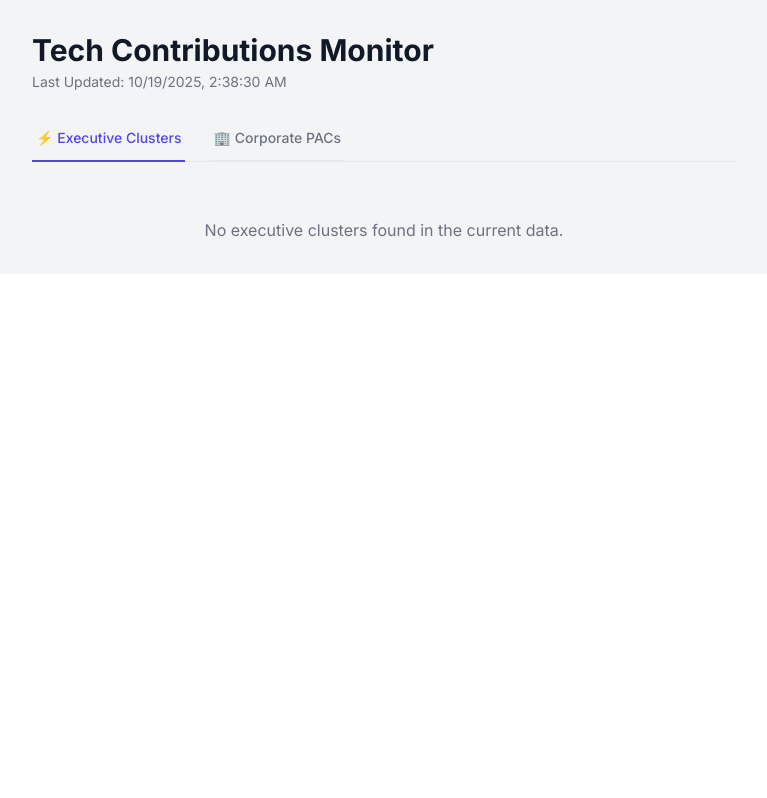
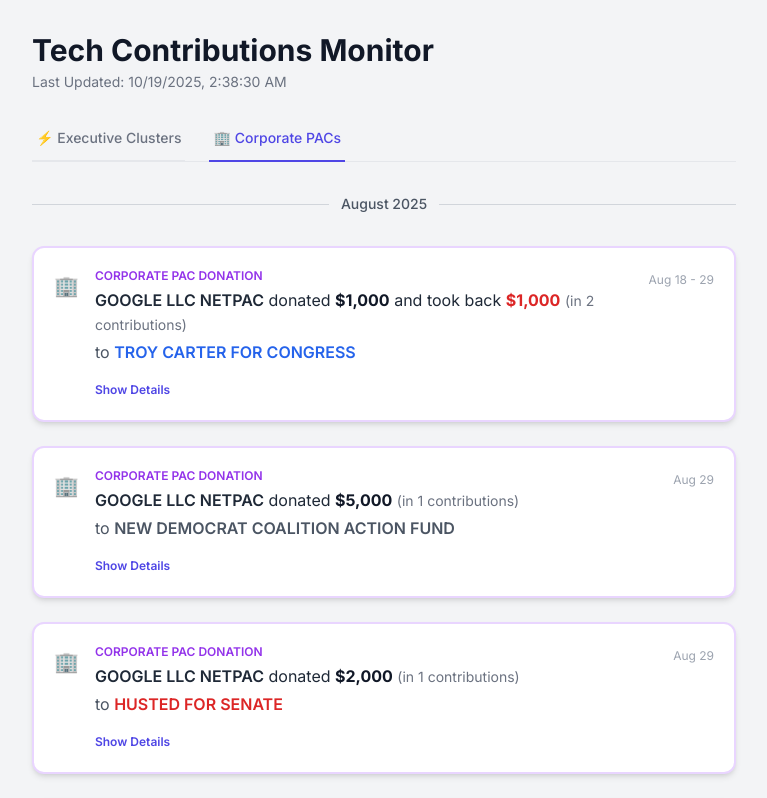
Before and after one commit to gautamh/tech-contrib-site, a SvelteKit app: page / in a window 1280 px wide. Shown: the top 798 px of the page, without its empty margins (256-1023 px from the left). Built offline with nearby package versions, Linux system fonts and the light colour scheme.

Commit message:
making the corporate PAC contributions tab the first tab

```diff
--- a/src/routes/+page.svelte
+++ b/src/routes/+page.svelte
@@ -121,17 +121,17 @@
 
         <div class="border-b border-gray-200">
             <nav class="-mb-px flex space-x-6" aria-label="Tabs">
-                <button id="tab-clusters" on:click={showClusters} class="tab-active whitespace-nowrap py-3 px-1 border-b-2 font-medium text-sm">
+                <button id="tab-clusters" on:click={showClusters} class="text-gray-500 hover:text-gray-700 hover:border-gray-300 whitespace-nowrap py-3 px-1 border-b-2 font-medium text-sm">
                     ⚡️ Executive Clusters
                 </button>
-                <button id="tab-pacs" on:click={showPacs} class="text-gray-500 hover:text-gray-700 hover:border-gray-300 whitespace-nowrap py-3 px-1 border-b-2 font-medium text-sm">
+                <button id="tab-pacs" on:click={showPacs} class="tab-active whitespace-nowrap py-3 px-1 border-b-2 font-medium text-sm">
                     🏢 Corporate PACs
                 </button>
             </nav>
         </div>
 
         <!-- Executive Clusters (Individual Contributions) -->
-        <div id="feed-container-clusters" class="mt-6 space-y-6">
+        <div id="feed-container-clusters" class="mt-6 space-y-6 hidden">
             {#if clusterEvents.length > 0}
                 {#each clusterEvents as item, i}
                     {@const key = `cluster-${i}`}
@@ -181,7 +181,7 @@
         </div>
 
         <!-- Corporate PACs (Summarized) -->
-        <div id="feed-container-pacs" class="mt-6 space-y-6 hidden">
+        <div id="feed-container-pacs" class="mt-6 space-y-6">
              {#if pacContributions.length > 0}
                 {#each groupByMonth(pacContributions) as [month, contributionsInMonth]}
                     <div class="relative py-2">
```
